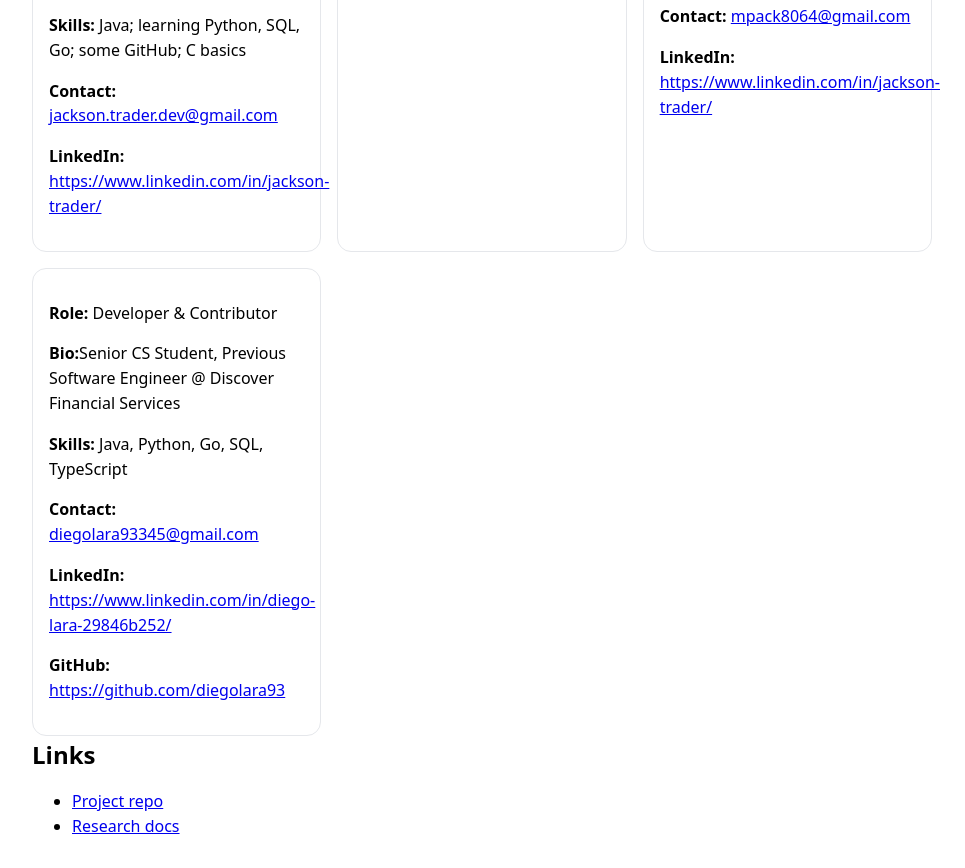
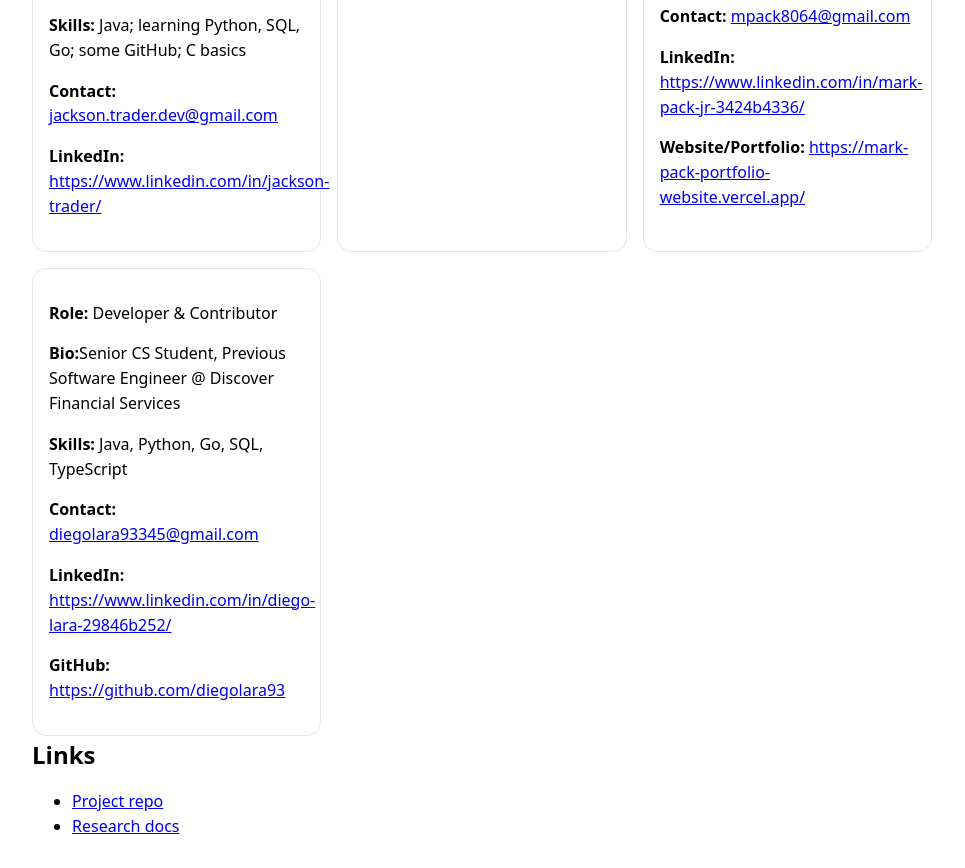
Before and after one commit to jackson-trader/Team-Project-0, a plain HTML site: page index.html in a window 1280 px wide. Shown: the part 850-1718 px from the top of the page, without its empty margins (158-1123 px from the left). Drawn offline with Linux system fonts and the light colour scheme.

Commit message:
Update index.html
linkedin fixed + website added

```diff
--- a/index.html
+++ b/index.html
@@ -54,7 +54,8 @@
           <p><strong>Role:</strong> Developer & Contributor</p>
           <p><strong>Skills:</strong> Java, Springboot, React, TypeScript, JavaScript, TailwindCSS, PostgreSQL</p>
           <p><strong>Contact:</strong> <a href="mailto:mpack8064@gmail.com">mpack8064@gmail.com</a></p>
-          <p><strong>LinkedIn:</strong> <a href="https://www.linkedin.com/in/mark-pack-jr-3424b4336/" target="_blank">https://www.linkedin.com/in/jackson-trader/</a></p>
+          <p><strong>LinkedIn:</strong> <a href="https://www.linkedin.com/in/mark-pack-jr-3424b4336/" target="_blank">https://www.linkedin.com/in/mark-pack-jr-3424b4336/</a></p>
+          <p><strong>Website/Portfolio:</strong> <a href="https://mark-pack-portfolio-website.vercel.app/">https://mark-pack-portfolio-website.vercel.app/</a></p>
         </div>
         <div class="card">
      <p><strong>Role:</strong> Developer & Contributor</p>
```
